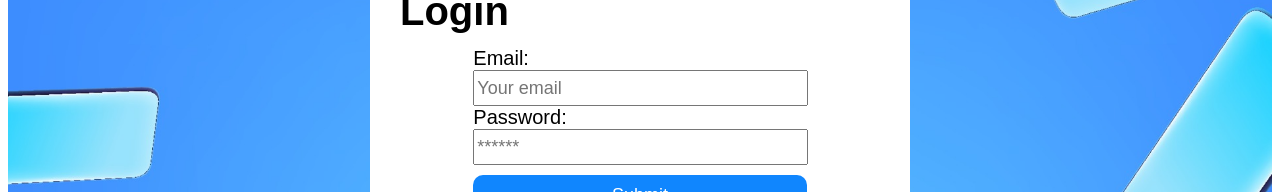
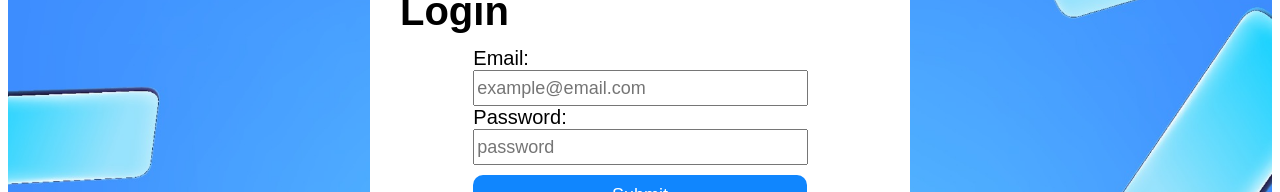
Before and after one commit to Antedbell20/IDGAF, a React (Vite) app in the folder client/: page /Login in a window 1280 px wide. Shown: the part 608-800 px from the top of the page. Built offline with nearby package versions, Linux system fonts and the light colour scheme.

Commit message:
added placeholders for every input text area

```diff
--- a/client/src/pages/Login.jsx
+++ b/client/src/pages/Login.jsx
@@ -54,7 +54,7 @@ const Login = (props) => {
         <div>
           <label htmlFor="email">Email:</label>
           <input
-           placeholder="Your email"
+           placeholder="example@email.com"
                   name="email"
                   type="email"
                   value={formState.email}
@@ -65,7 +65,7 @@ const Login = (props) => {
         <div>
           <label htmlFor="password">Password:</label>
           <input
-             placeholder="******"
+             placeholder="password"
                   name="password"
                   type="password"
                   value={formState.password}
--- a/client/src/pages/Signup.jsx
+++ b/client/src/pages/Signup.jsx
@@ -50,6 +50,7 @@ const Signup = () => {
           <div>
             <label htmlFor="username">Username:</label>
             <input
+              placeholder="Joe123"
               type="text"
               id="username"
               name="username"
@@ -61,6 +62,7 @@ const Signup = () => {
           <div>
             <label htmlFor="email">Email:</label>
             <input
+              placeholder="example@gmail.com"
               type="email"
               id="email"
               name="email"
@@ -72,6 +74,7 @@ const Signup = () => {
           <div>
             <label htmlFor="password">Password:</label>
             <input
+              placeholder="password"
               type="password"
               id="password"
               name="password"
```
